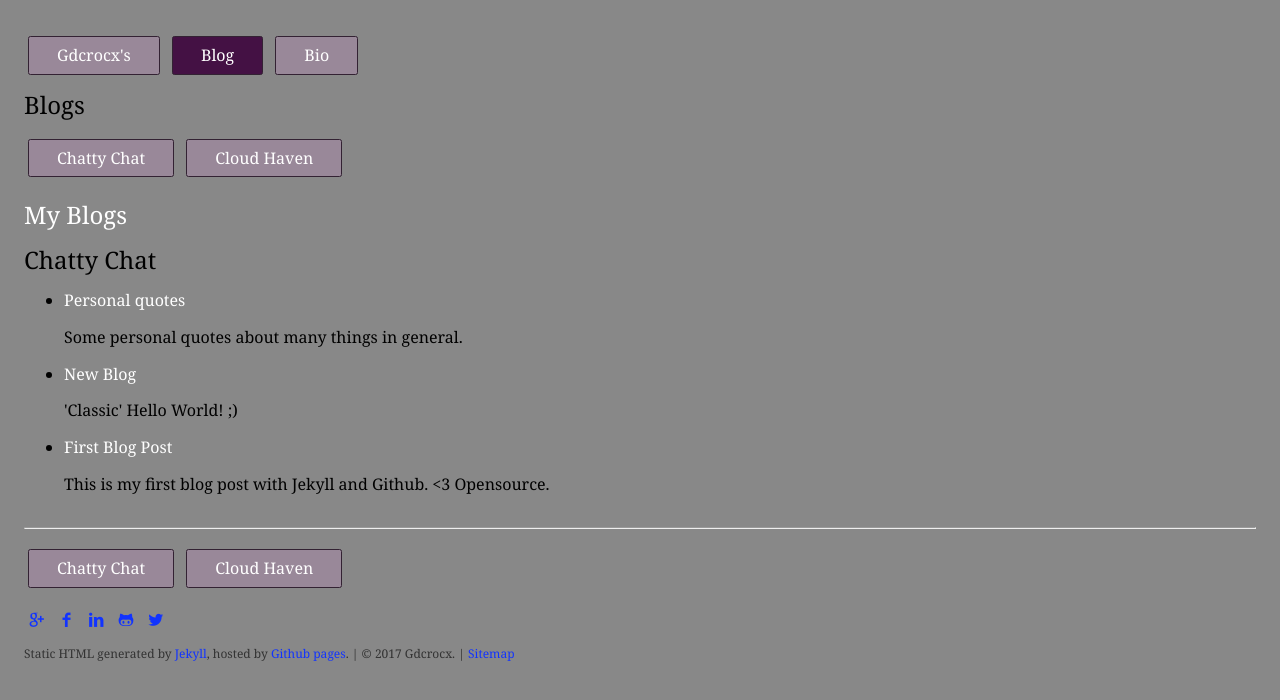
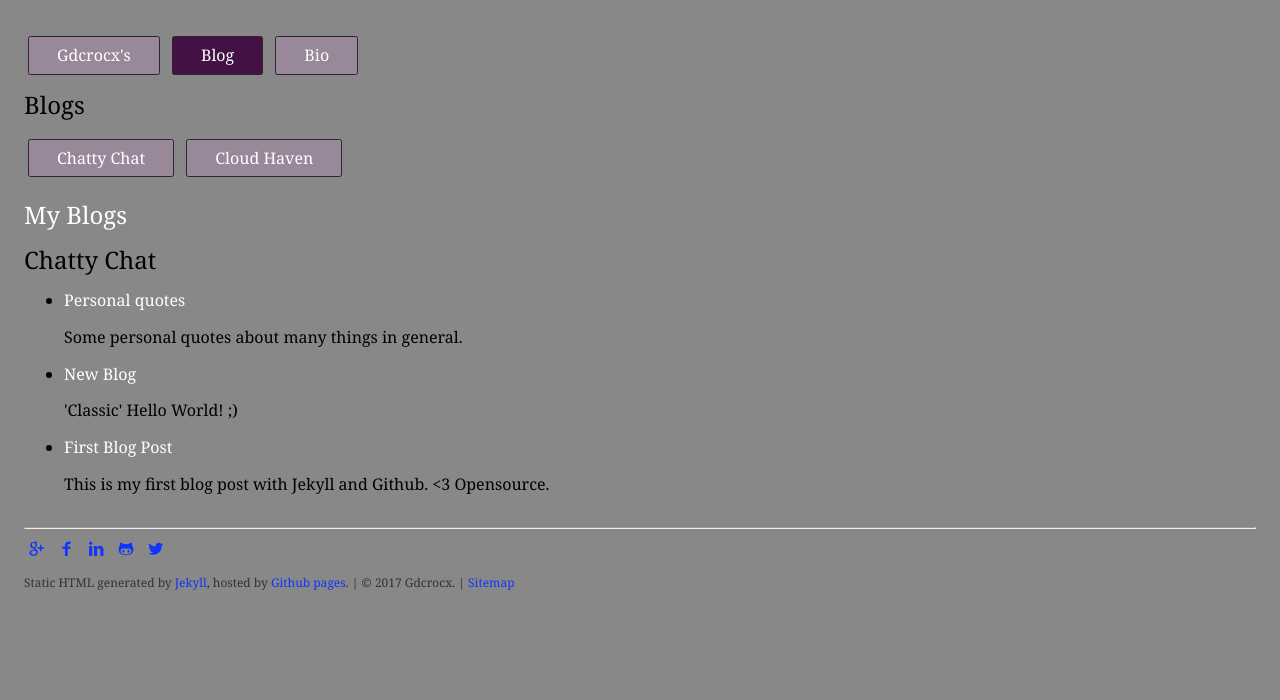
Before and after one commit to georgepiuschettupuzha/georgepiuschettupuzha.github.io, a Jekyll site: the page built from chattychat.html, in a window 1280 px wide. Shown: the top 700 px of the page. Built offline with Jekyll 4.4.1, drawn with Linux system fonts in a browser that asks for light colours.

Commit message:
Added blog page conditions for footer blog categories list

```diff
--- a/_includes/footer.html
+++ b/_includes/footer.html
@@ -4,7 +4,7 @@
 
         <!--{% include copyContent.html copyClass='copyContent-bottom' %}    -->
 
-        {% include blogNav.html %}
+        {% if page.url contains "/blogs/" %}{% include blogNav.html %}{% endif %}
 
         <div class="social-links">
                 {% for link in site.data.settings %}
```
